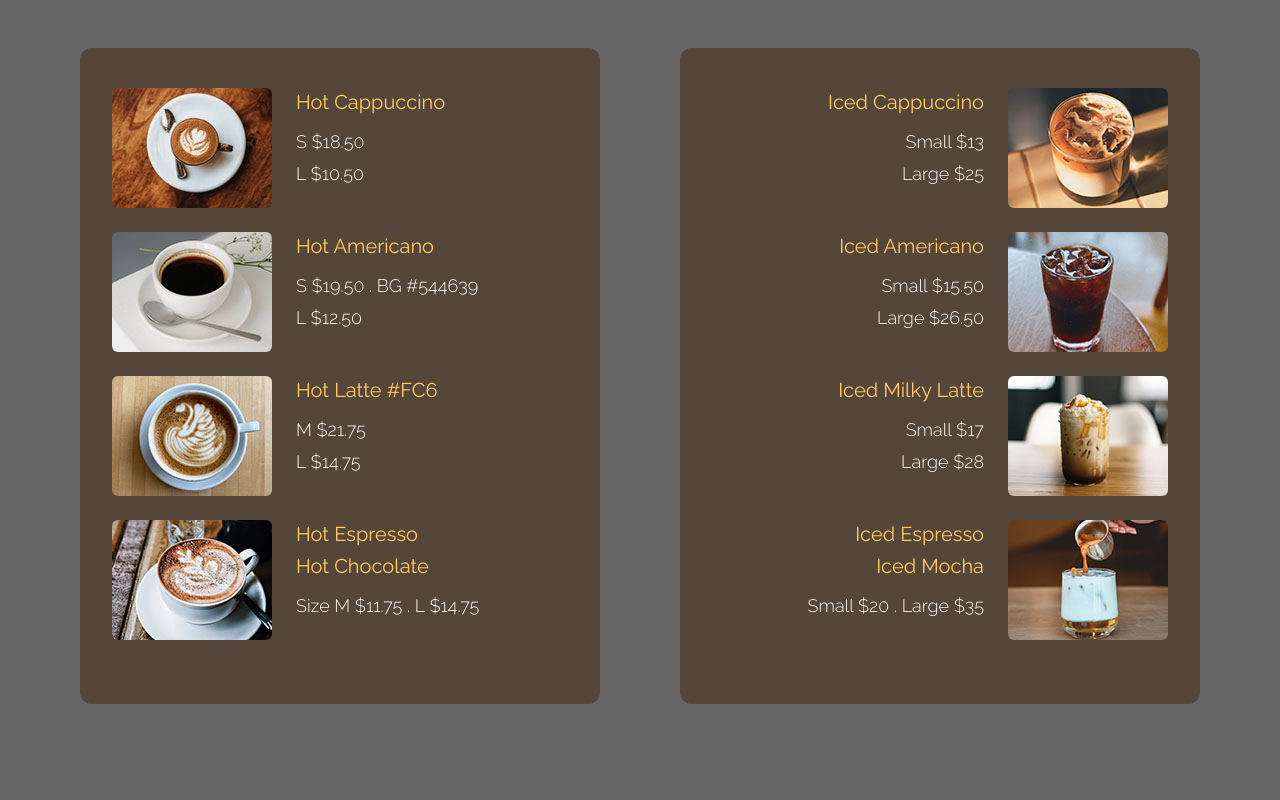
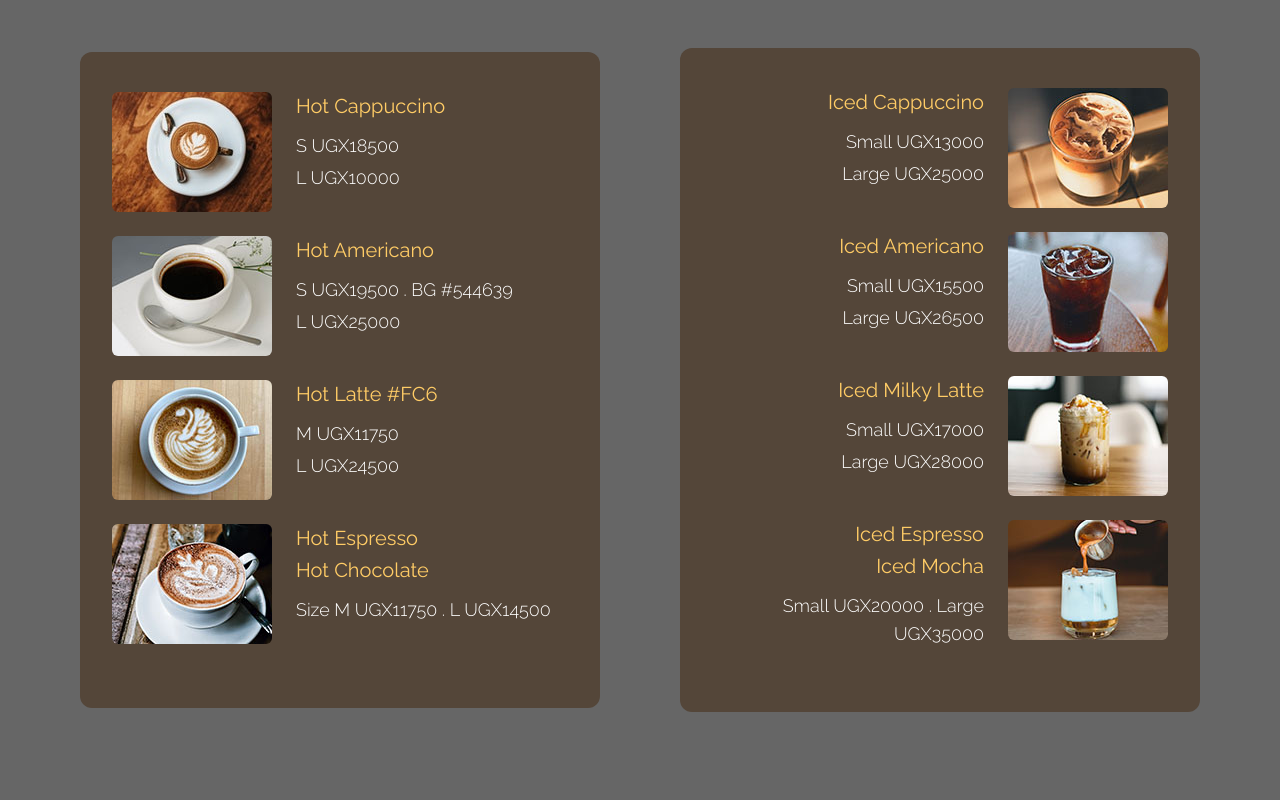
Before and after one commit to Williams302/Williams-Ahumuza, a plain HTML site: page Ahumuza Williams Ashaba/index.html in a window 1280 px wide. Shown: the part 1380-2180 px from the top of the page. Drawn offline with nearby package versions, Linux system fonts and the light colour scheme.

Commit message:
Update index.html

```diff
--- a/Ahumuza Williams Ashaba/index.html
+++ b/Ahumuza Williams Ashaba/index.html
@@ -71,24 +71,24 @@ https://www.tooplate.com/view/2126-antique-cafe
                         <img src="img/menu-item-1.jpg" alt="Image" class="rounded-md">
                         <div class="ml-3 sm:ml-6">
                             <h3 class="text-lg sm:text-xl mb-2 sm:mb-3 tm-text-yellow">Hot Cappuccino</h3>
-                            <div class="text-white text-md sm:text-lg font-light mb-1">S $18.50</div>
-                            <div class="text-white text-md sm:text-lg font-light">L $10.50</div>
+                            <div class="text-white text-md sm:text-lg font-light mb-1">S UGX18500</div>
+                            <div class="text-white text-md sm:text-lg font-light">L UGX10000</div>
                         </div>
                     </div>
                     <div class="flex items-start mb-6 tm-menu-item">
                         <img src="img/menu-item-2.jpg" alt="Image" class="rounded-md">
                         <div class="ml-3 sm:ml-6">
                             <h3 class="text-lg sm:text-xl mb-2 sm:mb-3 tm-text-yellow">Hot Americano</h3>
-                            <div class="text-white text-md sm:text-lg font-light mb-1">S $19.50 . BG #544639</div>
-                            <div class="text-white text-md sm:text-lg font-light">L $12.50</div>
+                            <div class="text-white text-md sm:text-lg font-light mb-1">S UGX19500 . BG #544639</div>
+                            <div class="text-white text-md sm:text-lg font-light">L UGX25000</div>
                         </div>
                     </div>
                     <div class="flex items-start mb-6 tm-menu-item">
                         <img src="img/menu-item-3.jpg" alt="Image" class="rounded-md">
                         <div class="ml-3 sm:ml-6">
                             <h3 class="text-lg sm:text-xl mb-2 sm:mb-3 tm-text-yellow">Hot Latte #FC6</h3>
-                            <div class="text-white text-md sm:text-lg font-light mb-1">M $21.75</div>
-                            <div class="text-white text-md sm:text-lg font-light">L $14.75</div>
+                            <div class="text-white text-md sm:text-lg font-light mb-1">M UGX11750</div>
+                            <div class="text-white text-md sm:text-lg font-light">L UGX24500</div>
                         </div>
                     </div>
                     <div class="flex items-start mb-6 tm-menu-item">
@@ -96,7 +96,7 @@ https://www.tooplate.com/view/2126-antique-cafe
                         <div class="ml-3 sm:ml-6">
                             <h3 class="text-lg sm:text-xl tm-text-yellow mb-1">Hot Espresso</h3>
                             <h3 class="text-lg sm:text-xl mb-2 sm:mb-3 tm-text-yellow">Hot Chocolate</h3>
-                            <div class="text-white text-md sm:text-lg font-light">Size M $11.75 . L $14.75</div>
+                            <div class="text-white text-md sm:text-lg font-light">Size M UGX11750 . L UGX14500</div>
                         </div>
                     </div>
                 </div>
@@ -104,24 +104,24 @@ https://www.tooplate.com/view/2126-antique-cafe
                     <div class="flex items-start justify-end mb-6 tm-menu-item-2">
                         <div class="text-right mr-6">
                             <h3 class="text-lg sm:text-xl mb-2 sm:mb-3 tm-text-yellow">Iced Cappuccino</h3>
-                            <div class="text-white text-md sm:text-lg font-light mb-1">Small $13</div>
-                            <div class="text-white text-md sm:text-lg font-light">Large $25</div>
+                            <div class="text-white text-md sm:text-lg font-light mb-1">Small UGX13000</div>
+                            <div class="text-white text-md sm:text-lg font-light">Large UGX25000</div>
                         </div>
                         <img src="img/menu-item-5.jpg" alt="Image" class="rounded-md">
                     </div>
                     <div class="flex items-start justify-end mb-6 tm-menu-item-2">
                         <div class="text-right mr-6">
                             <h3 class="text-lg sm:text-xl mb-2 sm:mb-3 tm-text-yellow">Iced Americano</h3>
-                            <div class="text-white text-md sm:text-lg font-light mb-1">Small $15.50</div>
-                            <div class="text-white text-md sm:text-lg font-light">Large $26.50</div>
+                            <div class="text-white text-md sm:text-lg font-light mb-1">Small UGX15500</div>
+                            <div class="text-white text-md sm:text-lg font-light">Large UGX26500</div>
                         </div>
                         <img src="img/menu-item-6.jpg" alt="Image" class="rounded-md">
                     </div>
                     <div class="flex items-start justify-end mb-6 tm-menu-item-2">
                         <div class="text-right mr-6">
                             <h3 class="text-lg sm:text-xl mb-2 sm:mb-3 tm-text-yellow">Iced Milky Latte</h3>
-                            <div class="text-white text-md sm:text-lg font-light mb-1">Small $17</div>
-                            <div class="text-white text-md sm:text-lg font-light">Large $28</div>
+                            <div class="text-white text-md sm:text-lg font-light mb-1">Small UGX17000</div>
+                            <div class="text-white text-md sm:text-lg font-light">Large UGX28000</div>
                         </div>
                         <img src="img/menu-item-7.jpg" alt="Image" class="rounded-md">
                     </div>
@@ -129,7 +129,7 @@ https://www.tooplate.com/view/2126-antique-cafe
                         <div class="text-right mr-6">
                             <h3 class="text-lg sm:text-xl tm-text-yellow mb-1">Iced Espresso</h3>
                             <h3 class="text-lg sm:text-xl mb-2 sm:mb-3 tm-text-yellow">Iced Mocha</h3>
-                            <div class="text-white text-md sm:text-lg font-light">Small $20 . Large $35</div>
+                            <div class="text-white text-md sm:text-lg font-light">Small UGX20000 . Large UGX35000</div>
                         </div>
                         <img src="img/menu-item-8.jpg" alt="Image" class="rounded-md">
                     </div>
@@ -143,7 +143,7 @@ https://www.tooplate.com/view/2126-antique-cafe
                 <div class="bg-white bg-opacity-80 p-12 pb-14 rounded-xl mb-5">
                     <h2 class="mb-6 tm-text-green text-4xl font-medium">About our cafe</h2>
                     <p class="mb-6 text-base leading-8">
-                        Located just outside the city centre, we employ the best waitresses and waiters and our customer service is basically unrivalled in this part of the country.With the best products that can be served
+                        Located just outside the Kampala city centre, we employ the best waitresses and waiters and our customer service is basically unrivalled in this part of the country.With the best products that can be served
                         on the market, we assure you you won't be dissappointed and will leave with full satisfaction.
                   </p>
                     <p class="text-base leading-8">
```
